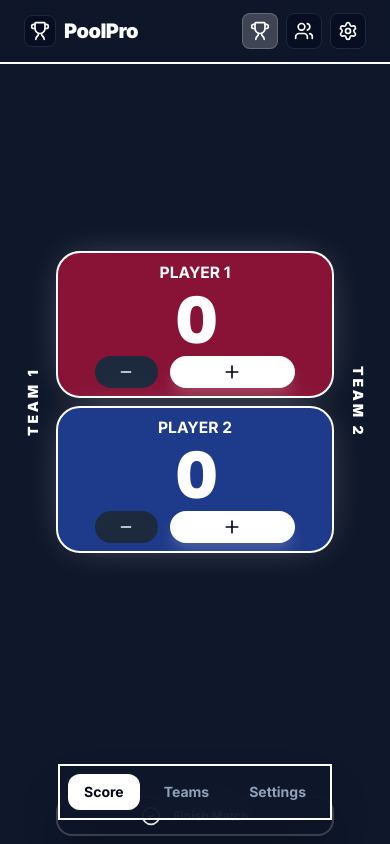
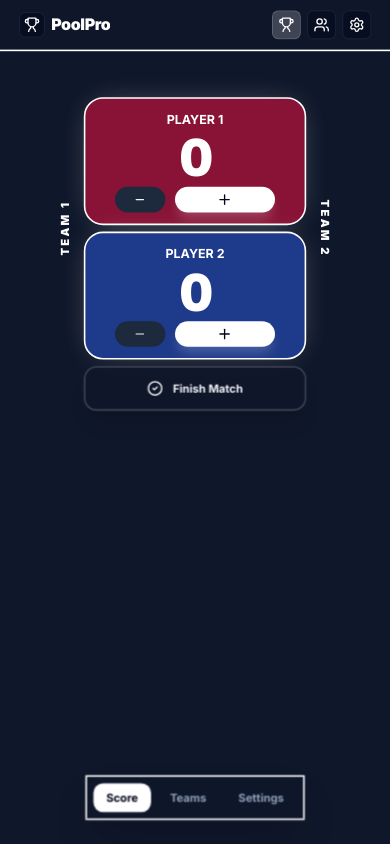
Before and after one commit to benjistealth/PoolPro, a React (Vite) app: page / in a window 390 px wide. Built offline with nearby package versions, Linux system fonts and the light colour scheme.

Commit message:
mobile improvements......

```diff
--- a/src/App.tsx
+++ b/src/App.tsx
@@ -580,7 +580,7 @@ export default function App() {
 
       {/* Navigation Bar */}
       <nav
-        className="fixed top-0 left-0 right-0 h-16 bg-slate-900/80 backdrop-blur-md z-50 flex items-center justify-between px-6"
+        className="fixed top-0 left-0 right-0 h-16 bg-slate-900/80 backdrop-blur-md z-50 flex items-center justify-between px-6 scale-[0.8] sm:scale-100 origin-top-left w-[125%] sm:w-full"
         style={{
           borderBottom: '2px solid',
           borderImage: `linear-gradient(to right, ${player1.color} 50%, ${player2.color} 50%) 1`
@@ -639,7 +639,10 @@ export default function App() {
       </nav>
 
       <main
-        className={`relative z-10 min-h-screen flex flex-col ${view === 'scoreboard' ? 'justify-center' : 'justify-start pt-32 pb-24'} px-2 sm:px-4 mx-auto w-full transition-all duration-500`}
+        className={`relative z-10 min-h-screen flex flex-col ${view === 'scoreboard' ? 'justify-center origin-center' : 'justify-start pt-32 pb-24 origin-top'} px-2 sm:px-4 mx-auto w-full transition-all duration-500
+          scale-[0.8]
+          ${(view === 'settings' || view === 'teams') ? 'sm:scale-[0.9] lg:scale-100' : 'sm:scale-100'}
+        `}
         style={{ maxWidth: view === 'scoreboard' ? 'var(--gameplay-width)' : '896px' }}
       >
         <AnimatePresence mode="wait">
@@ -713,7 +716,7 @@ export default function App() {
               </div>
 
               {/* Score Cards Grid & Sidebars (Grouped for perfect alignment) */}
-              <div className="relative flex-1 flex items-center justify-center">
+              <div className="relative flex-initial sm:flex-1 flex items-center justify-center w-full">
                 {/* Team Names Display (Absolute to the card grid area) */}
                 <div
                   className="absolute inset-y-0 -left-[var(--sidebar-width)] flex items-center justify-center pointer-events-none z-0 overflow-hidden"
@@ -749,7 +752,7 @@ export default function App() {
                             resetTimer();
                           }
                         }}
-                        className="relative p-2 sm:p-8 rounded-3xl border-2 transition-all duration-500 cursor-pointer overflow-hidden shadow-2xl flex flex-col justify-center"
+                        className="relative p-2 sm:p-8 rounded-3xl border-2 transition-all duration-500 cursor-pointer overflow-hidden shadow-2xl flex flex-col justify-center min-h-[160px] max-h-[35vh] sm:min-h-0 sm:max-h-none"
                         style={{
                           borderColor: p.color,
                           backgroundColor: p.bgColor,
@@ -808,7 +811,7 @@ export default function App() {
               <div className="flex items-center justify-center shrink-0">
                 <button
                   onClick={finishMatch}
-                  className="w-full max-w-md h-10 sm:h-20 bg-slate-900/80 hover:bg-slate-900/90 backdrop-blur-md rounded-2xl flex items-center justify-center gap-3 text-xs sm:text-xl font-bold transition-all shadow-xl border-2 border-white/20 active:scale-95"
+                  className="w-full max-w-md h-14 sm:h-20 bg-slate-900/80 hover:bg-slate-900/90 backdrop-blur-md rounded-2xl flex items-center justify-center gap-3 text-sm sm:text-xl font-bold transition-all shadow-xl border-2 border-white/20 active:scale-95"
                 >
                   <CheckCircle2 className="w-5 h-5 sm:w-6 sm:h-6 text-white" />
                   Finish Match
@@ -1587,7 +1590,7 @@ export default function App() {
 
       {/* Quick Actions Floating Bar (Mobile) */}
       <div
-        className="fixed bottom-6 left-1/2 -translate-x-1/2 flex items-center gap-2 bg-slate-900/90 backdrop-blur-xl border-2 p-2 rounded-2xl shadow-2xl md:hidden z-50"
+        className="fixed bottom-6 left-1/2 -translate-x-1/2 flex items-center gap-2 bg-slate-900/90 backdrop-blur-xl border-2 p-2 rounded-2xl shadow-2xl md:hidden z-50 scale-[0.8] sm:scale-100 origin-bottom"
         style={{ borderImage: `linear-gradient(to right, ${player1.color} 50%, ${player2.color} 50%) 1` }}
       >
         <button
```
